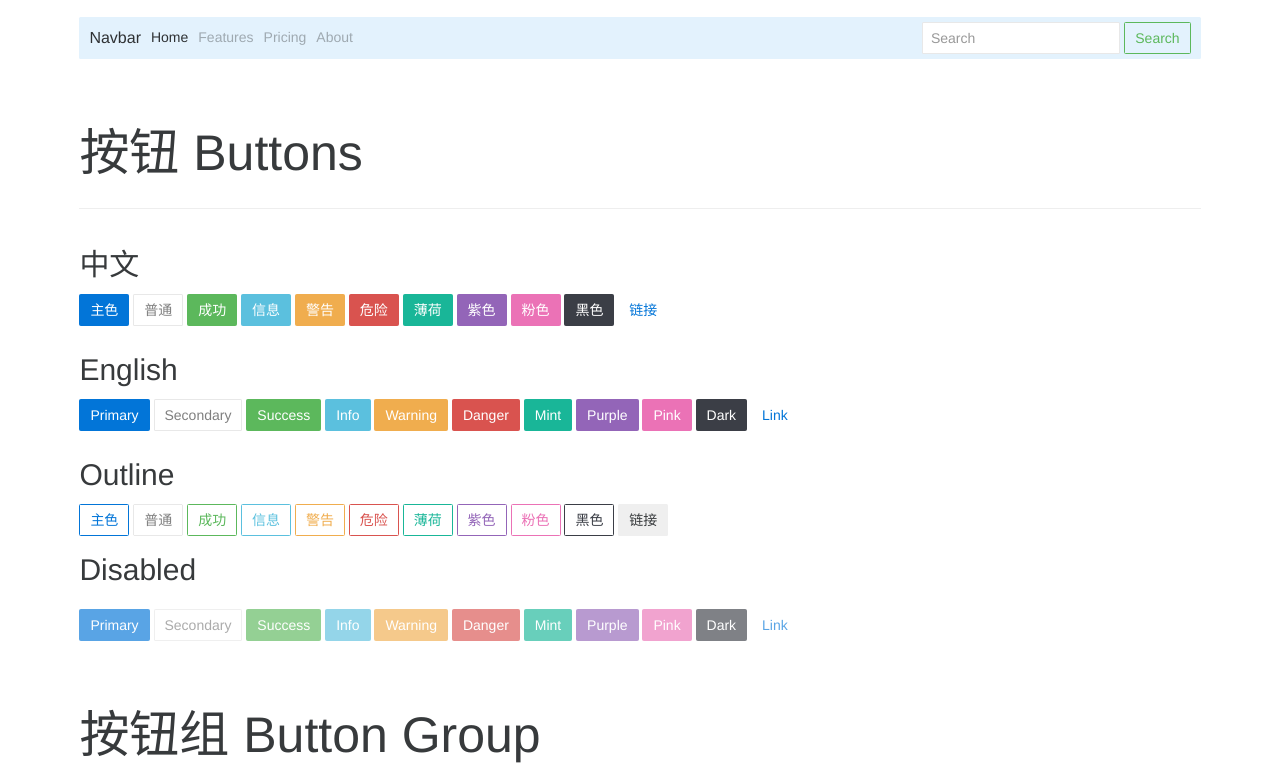
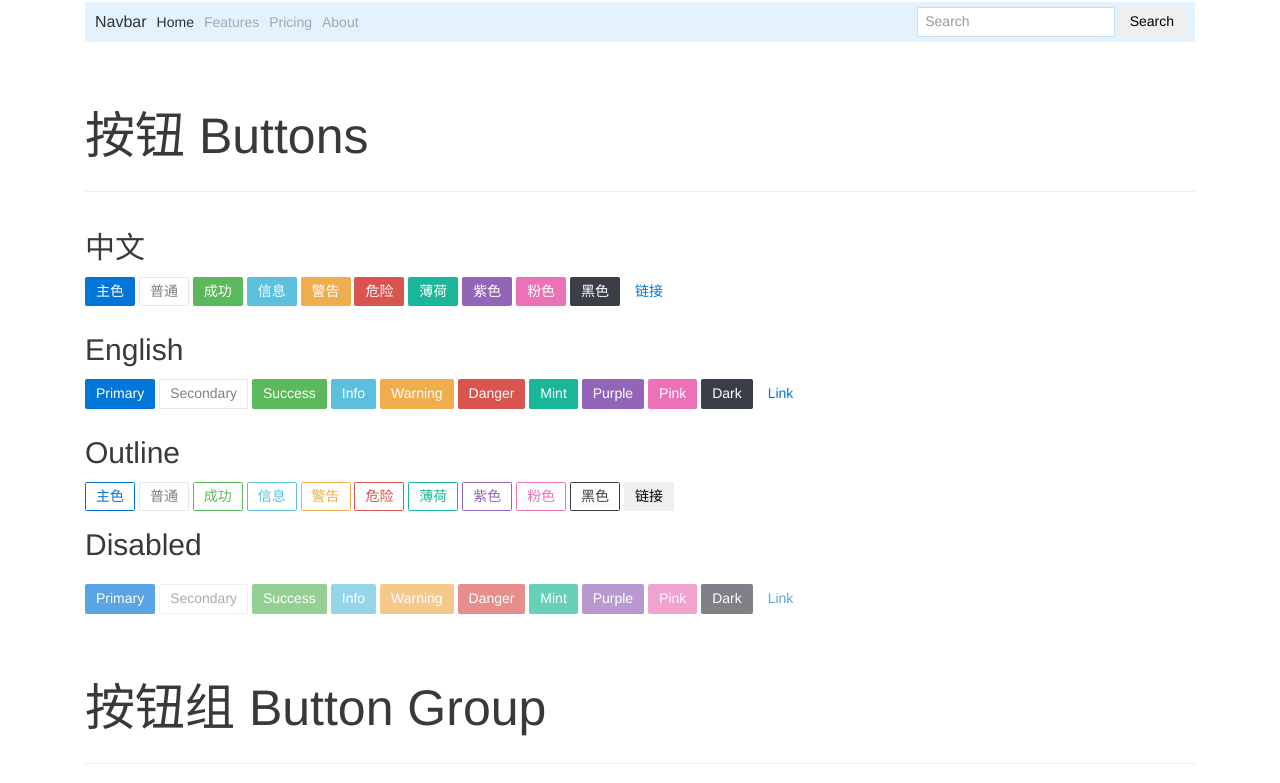
Before and after one commit to overtrue/bootstrap-theme-slim, a website: page index.html in a window 1280 px wide. Shown: the part 724-1507 px from the top of the page. Drawn offline with nearby package versions, Linux system fonts and the light colour scheme; a script that the page names is missing.

Commit message:
update bootstrap (#3)

```diff
--- a/index.html
+++ b/index.html
@@ -79,9 +79,9 @@ allowtransparency="true" frameborder="0" scrolling="0" width="60" height="20"></
 allowtransparency="true" frameborder="0" scrolling="0" width="65" height="20"></iframe><iframe src="http://ghbtns.com/github-btn.html?user=overtrue&repo=bootstrap-theme-slim&type=follow&count=true"
 allowtransparency="true" frameborder="0" scrolling="0" width="125" height="20"></iframe>
 </p>
-          <p class="text-muted">bootstrap v4.0.0-alpha.2</p>
+          <p class="text-muted">bootstrap v4.0.0-alpha.3</p>
           <div>
-            <a href="https://github.com/overtrue/bootstrap-theme-slim" class="btn btn-success-outline" target="_blank"> Download </a>
+            <a href="https://github.com/overtrue/bootstrap-theme-slim" class="btn btn-outline-success" target="_blank"> Download </a>
           </div>
       </div>
     </div>
@@ -261,19 +261,19 @@ allowtransparency="true" frameborder="0" scrolling="0" width="125" height="20"><
 
         <div class="bs-component">
           <h3>Outline</h3>
-          <button type="button" class="btn btn-primary-outline">主色</button>
-          <button type="button" class="btn btn-secondary-outline">普通</button>
-          <button type="button" class="btn btn-success-outline">成功</button>
-          <button type="button" class="btn btn-info-outline">信息</button>
-          <button type="button" class="btn btn-warning-outline">警告</button>
-          <button type="button" class="btn btn-danger-outline">危险</button>
-
-          <button type="button" class="btn btn-mint-outline">薄荷</button>
-          <button type="button" class="btn btn-purple-outline">紫色</button>
-          <button type="button" class="btn btn-pink-outline">粉色</button>
-          <button type="button" class="btn btn-dark-outline">黑色</button>
-
-          <button type="button" class="btn btn-link-outline">链接</button>
+          <button type="button" class="btn btn-outline-primary" >主色</button>
+          <button type="button" class="btn btn-outline-secondary" >普通</button>
+          <button type="button" class="btn btn-outline-success" >成功</button>
+          <button type="button" class="btn btn-outline-info" >信息</button>
+          <button type="button" class="btn btn-outline-warning" >警告</button>
+          <button type="button" class="btn btn-outline-danger" >危险</button>
+
+          <button type="button" class="btn btn-outline-mint" >薄荷</button>
+          <button type="button" class="btn btn-outline-purple" >紫色</button>
+          <button type="button" class="btn btn-outline-pink" >粉色</button>
+          <button type="button" class="btn btn-outline-dark" >黑色</button>
+
+          <button type="button" class="btn btn-outline-link" >链接</button>
         </div>
 
         <h3>Disabled</h3>
@@ -1036,7 +1036,7 @@ allowtransparency="true" frameborder="0" scrolling="0" width="125" height="20"><
           <div class="jumbotron">
             <h1>大寒</h1>
               <p>大寒是二十四节气之一最后一个节气。每年1月20日前后太阳到达黄经300°时为大寒。《月令七十二候集解》：“十二月中，解见前（小寒）。”《授时通考·天时》引《三礼义宗》：“大寒为中者，上形于小寒，故谓之大……寒气之逆极，故谓大寒。”这时寒潮南下频繁，是中国大部分地区一年中的最冷时期，风大，低温，地面积雪不化，呈现出冰天雪地、天寒地冻的严寒景象。这个时期，铁路、邮电、石油、海上运输等部门要特别注意及早采取预防大风降温、大雪等灾害性天气的措施。农业上要加强牲畜和越冬作物的防寒防冻。</p>
-            <p><a class="btn btn-primary btn-lg">更多</a></p>
+            <p><a class="btn btn-primary btn-lg" href="">更多</a></p>
           </div>
         </div>
       </div>
--- a/package.json
+++ b/package.json
@@ -5,7 +5,7 @@
   "author": "overtrue <i@overtrue.me>",
   "homepage": "https://github.com/overtrue/bootstrap-theme-slim#readme",
   "dependencies": {
-    "bootstrap": "^4.0.0-alpha.2",
+    "bootstrap": "^4.0.0-alpha.3",
     "ionicons": "^3.0.0-alpha.3",
     "tether": "^1.2.0"
   },
--- a/src/scss/_bootstrap.scss
+++ b/src/scss/_bootstrap.scss
@@ -28,8 +28,7 @@
 @import "../../node_modules/bootstrap/scss/card";
 @import "../../node_modules/bootstrap/scss/breadcrumb";
 // @import "../../node_modules/bootstrap/scss/pagination";
-@import "../../node_modules/bootstrap/scss/pager";
-@import "../../node_modules/bootstrap/scss/labels";
+@import "../../node_modules/bootstrap/scss/tags";
 @import "../../node_modules/bootstrap/scss/jumbotron";
 @import "../../node_modules/bootstrap/scss/alert";
 @import "../../node_modules/bootstrap/scss/progress";
@@ -46,6 +45,3 @@
 
 // Utility classes
 @import "../../node_modules/bootstrap/scss/utilities";
-@import "../../node_modules/bootstrap/scss/utilities-background";
-@import "../../node_modules/bootstrap/scss/utilities-spacing";
-@import "../../node_modules/bootstrap/scss/utilities-responsive";
--- a/src/scss/_buttons.scss
+++ b/src/scss/_buttons.scss
@@ -21,21 +21,21 @@
 }
 
 // Fix color
-.btn-secondary-outline {
+.btn-outline-secondary {
   @include button-outline-variant($btn-secondary-border);
   color: $btn-secondary-color;
 }
 
 // Remove all backgrounds
-.btn-mint-outline {
+.btn-outline-mint {
   @include button-outline-variant($btn-mint-border);
 }
-.btn-purple-outline {
+.btn-outline-purple {
   @include button-outline-variant($btn-purple-border);
 }
-.btn-pink-outline {
+.btn-outline-pink {
   @include button-outline-variant($btn-pink-border);
 }
-.btn-dark-outline {
+.btn-outline-dark {
   @include button-outline-variant($btn-dark-border);
 }
```
Also changed, not shown: dist/css/slim-min.css, dist/js/bootstrap.min.js.
